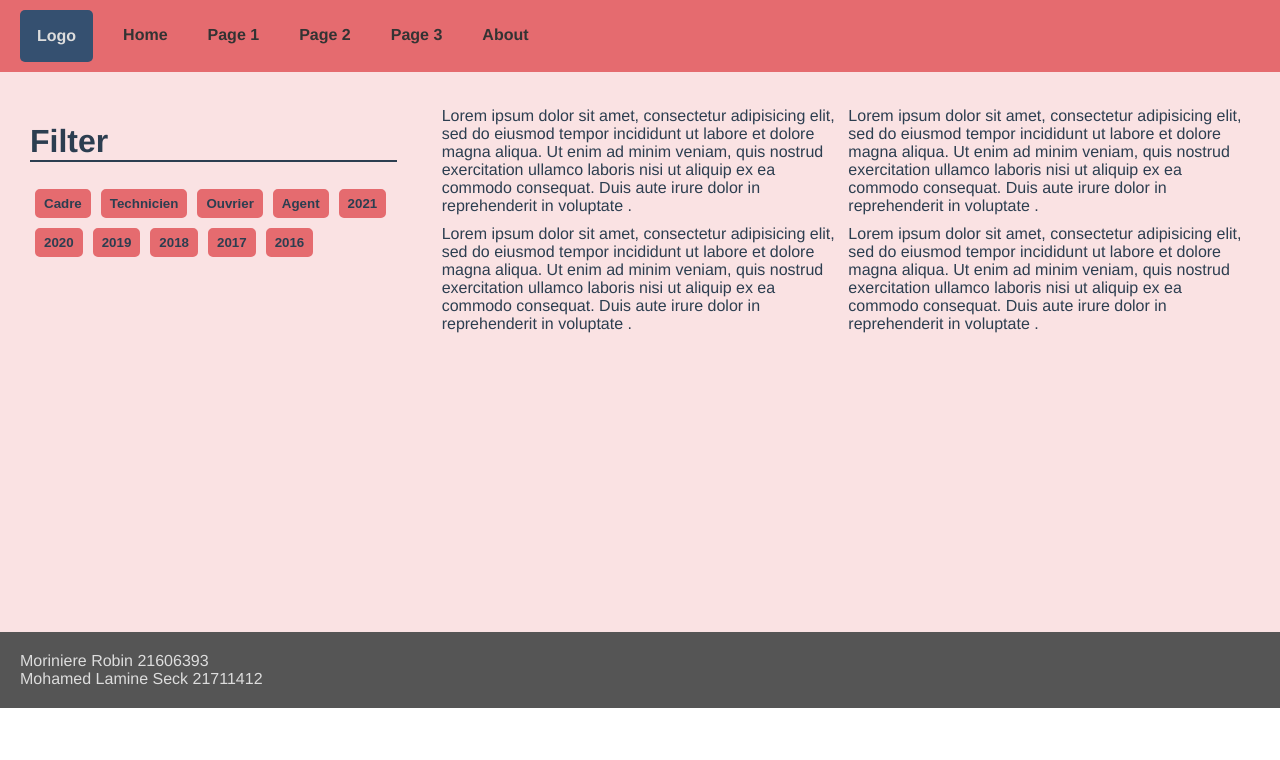
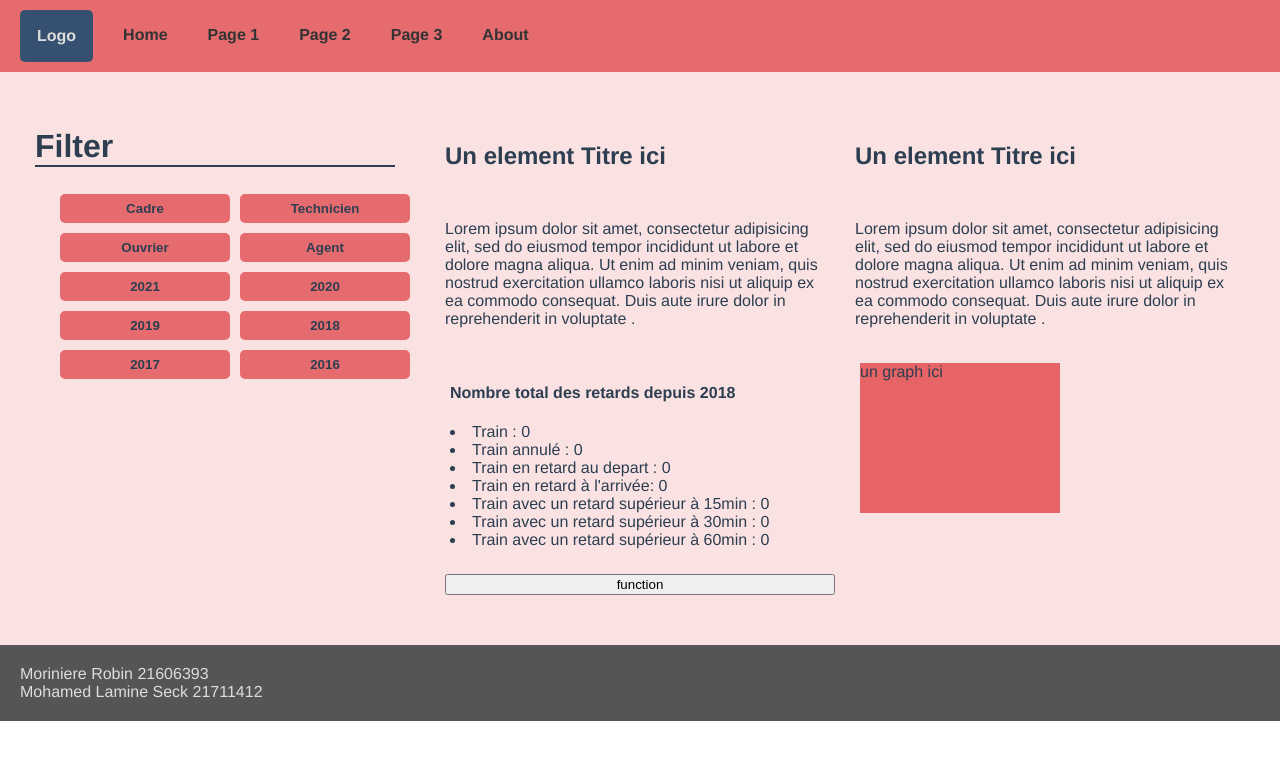
Before and after one commit to Powarox/Front-SncfDataviz, a Vue app: page / in a window 1280 px wide. Shown: the top 760 px of the page. Built offline with nearby package versions, Linux system fonts and the light colour scheme; no server answers.

Commit message:
Add visualisation home page

```diff
--- a/src/components/SlideBar.vue
+++ b/src/components/SlideBar.vue
@@ -1,5 +1,5 @@
 <template>
-    <div id="slideBar">
+    <div id="slide_bar">
         <h1>Filter</h1>
 
         <section class="btn">
@@ -7,7 +7,6 @@
             <button type="button" name="button">Technicien</button>
             <button type="button" name="button">Ouvrier</button>
             <button type="button" name="button">Agent</button>
-
             <button type="button" name="button">2021</button>
             <button type="button" name="button">2020</button>
             <button type="button" name="button">2019</button>
@@ -25,13 +24,20 @@
 </script>
 
 <style lang="css" scoped>
+    #slide_bar {
+         /* background: linear-gradient(45deg, #e66465, #9198e5); */
+    }
+
     h1 {
         border-bottom: 2px solid #2c3e50;
         margin-right: 40px;
     }
 
     .btn {
-        display:
+        display: grid;
+        grid-template-columns: 1fr 1fr;
+        padding: 0 5%;
+        /* background: linear-gradient(rgba(0, 0, 0, 0.7), rgba(0, 0, 0, 0.7)) */
     }
 
     .btn button {
--- a/src/views/Home.vue
+++ b/src/views/Home.vue
@@ -2,27 +2,40 @@
     <div id="home">
         <slidebar/>
 
-        <section>
-            <div class="">
+        <section class="content">
+            <section class="elem" id="elem1">
+                <h2>Un element Titre ici</h2>
+                <h2>Un element Titre ici</h2>
+            </section>
+
+            <section class="elem" id="elem2">
                 <p>Lorem ipsum dolor sit amet, consectetur adipisicing elit, sed do eiusmod tempor incididunt ut labore et dolore magna aliqua. Ut enim ad minim veniam, quis nostrud exercitation ullamco laboris nisi ut aliquip ex ea commodo consequat. Duis aute irure dolor in reprehenderit in voluptate .</p>
-            </div>
+                <p>Lorem ipsum dolor sit amet, consectetur adipisicing elit, sed do eiusmod tempor incididunt ut labore et dolore magna aliqua. Ut enim ad minim veniam, quis nostrud exercitation ullamco laboris nisi ut aliquip ex ea commodo consequat. Duis aute irure dolor in reprehenderit in voluptate .</p>
+            </section>
 
-            <div class="">
-                <p>Lorem ipsum dolor sit amet, consectetur adipisicing elit, sed do eiusmod tempor incididunt ut labore et dolore magna aliqua. Ut enim ad minim veniam, quis nostrud exercitation ullamco laboris nisi ut aliquip ex ea commodo consequat. Duis aute irure dolor in reprehenderit in voluptate .</p>
-            </div>
-
-            <div class="">
-                <p>Lorem ipsum dolor sit amet, consectetur adipisicing elit, sed do eiusmod tempor incididunt ut labore et dolore magna aliqua. Ut enim ad minim veniam, quis nostrud exercitation ullamco laboris nisi ut aliquip ex ea commodo consequat. Duis aute irure dolor in reprehenderit in voluptate .</p>
-            </div>
-
-            <div class="">
-                <p>Lorem ipsum dolor sit amet, consectetur adipisicing elit, sed do eiusmod tempor incididunt ut labore et dolore magna aliqua. Ut enim ad minim veniam, quis nostrud exercitation ullamco laboris nisi ut aliquip ex ea commodo consequat. Duis aute irure dolor in reprehenderit in voluptate .</p>
-            </div>
+            <section class="elem" id="elem3">
+                <div class="">
+                    <h4>Nombre total des retards depuis 2018</h4>
+                    <li>Train : {{ this.global_train }}</li>
+                    <li>Train annulé : {{ this.global_annulation }}</li>
+                    <li>Train en retard au depart : {{ this.nb_ret_dep }}</li>
+                    <li>Train en retard à l'arrivée: {{ this.nb_ret_arr }}</li>
+                    <li>Train avec un retard supérieur à 15min : {{ this.nb_ret_s15 }}</li>
+                    <li>Train avec un retard supérieur à 30min : {{ this.nb_ret_s30 }}</li>
+                    <li>Train avec un retard supérieur à 60min : {{ this.nb_ret_s60 }}</li>
+                </div>
+                <div id="graphs">
+                    <p>un graph ici</p>
+                </div>
+                <button @click="GlobalTrainLate()">function</button>
+                <div v-if="loading">Chargement ... Mouvement sociaux</div>
+            </section>
         </section>
     </div>
 </template>
 
 <script>
+    import axios from "axios";
     import Slidebar from "../components/SlideBar.vue";
 
     export default {
@@ -30,6 +43,127 @@
         components: {
             Slidebar
         },
+        data() {
+            return {
+                info: null,
+                errored: false,
+                loading: true,
+                data: [],
+
+                global_train: 0,
+                global_annulation: 0,
+                nb_ret_dep: 0,
+                nb_ret_arr: 0,
+                nb_ret_s15: 0,
+                nb_ret_s30: 0,
+                nb_ret_s60: 0,
+            }
+        },
+        methods: {
+            GlobalTrainLate(){
+                for(let res in this.data){
+                    this.global_train += this.data[res]['nb_train_prevu'];
+                    this.global_annulation += this.data[res]['nb_annulation'];
+                    this.nb_ret_dep += this.data[res]['nb_train_retard_depart'];
+                    this.nb_ret_arr += this.data[res]['nb_train_retard_arrivee'];
+                    this.nb_ret_s15 += this.data[res]['nb_train_retard_sup_15'];
+                    this.nb_ret_s30 += this.data[res]['nb_train_retard_sup_30'];
+                    this.nb_ret_s60 += this.data[res]['nb_train_retard_sup_60'];
+                }
+            }
+        },
+        mounted() {
+            axios
+                .get('https://data.sncf.com/api/records/1.0/search/?dataset=regularite-mensuelle-tgv-aqst&q=&rows=-1&sort=date')
+                .then(response => {
+                    let results = response.data.records;
+                    let newTab = {};
+                    let count = 0;
+                    let tmp = '';
+
+                    let duree_moyenne = 0;
+                    let nb_annulation = 0;
+                    let nb_train_prevu = 0;
+
+                    let nb_train_retard_depart = 0;
+                    let nb_train_retard_arrivee = 0;
+                    let nb_train_retard_sup_15 = 0;
+                    let nb_train_retard_sup_30 = 0;
+                    let nb_train_retard_sup_60 = 0;
+
+                    let retard_moyen_arrivee = 0;
+                    let retard_moyen_depart = 0;
+                    let retard_moyen_tous_trains_arrivee = 0;
+                    let retard_moyen_tous_trains_depart = 0;
+                    let retard_moyen_trains_retard_sup15 = 0;
+
+                    for(let res in results){
+                        let date = results[res].fields.date;
+                        if(tmp === date){
+                            count += 1;
+                            duree_moyenne += results[res].fields.duree_moyenne;
+                            nb_annulation += results[res].fields.nb_annulation;
+                            nb_train_prevu += results[res].fields.nb_train_prevu;
+
+                            nb_train_retard_depart += results[res].fields.nb_train_depart_retard;
+                            nb_train_retard_arrivee += results[res].fields.nb_train_retard_arrivee;
+                            nb_train_retard_sup_15 += results[res].fields.nb_train_retard_sup_15;
+                            nb_train_retard_sup_30 += results[res].fields.nb_train_retard_sup_30;
+                            nb_train_retard_sup_60 += results[res].fields.nb_train_retard_sup_60;
+
+                            retard_moyen_arrivee += results[res].fields.retard_moyen_arrivee;
+                            retard_moyen_depart += results[res].fields.retard_moyen_depart;
+                            retard_moyen_tous_trains_arrivee += results[res].fields.retard_moyen_tous_trains_arrivee;
+                            retard_moyen_tous_trains_depart += results[res].fields.retard_moyen_tous_trains_depart;
+                            retard_moyen_trains_retard_sup15 += results[res].fields.retard_moyen_trains_retard_sup15;
+                        }
+                        else {
+                            if(tmp !== ''){
+                                newTab[tmp] = {
+                                    'duree_moyenne' : duree_moyenne,
+                                    'nb_annulation' : nb_annulation,
+                                    'nb_train_prevu' : nb_train_prevu,
+                                    'nb_train_retard_depart' : nb_train_retard_depart,
+                                    'nb_train_retard_arrivee' : nb_train_retard_arrivee,
+                                    'nb_train_retard_sup_15' : nb_train_retard_sup_15,
+                                    'nb_train_retard_sup_30' : nb_train_retard_sup_30,
+                                    'nb_train_retard_sup_60' : nb_train_retard_sup_60,
+                                    'retard_moyen_arrivee' : (retard_moyen_arrivee / count),
+                                    'retard_moyen_depart' : (retard_moyen_depart / count),
+                                    'retard_moyen_tous_trains_arrivee' : (retard_moyen_tous_trains_arrivee / count),
+                                    'retard_moyen_tous_trains_depart' : (retard_moyen_tous_trains_depart / count),
+                                    'retard_moyen_trains_retard_sup15' : (retard_moyen_trains_retard_sup15 / count),
+                                }
+                                count = 0;
+                            }
+                            duree_moyenne = results[res].fields.duree_moyenne;
+                            nb_annulation = results[res].fields.nb_annulation;
+                            nb_train_prevu = results[res].fields.nb_train_prevu;
+
+                            nb_train_retard_depart = results[res].fields.nb_train_depart_retard;
+                            nb_train_retard_arrivee = results[res].fields.nb_train_retard_arrivee;
+                            nb_train_retard_sup_15 = results[res].fields.nb_train_retard_sup_15;
+                            nb_train_retard_sup_30 = results[res].fields.nb_train_retard_sup_30;
+                            nb_train_retard_sup_60 = results[res].fields.nb_train_retard_sup_60;
+
+                            retard_moyen_arrivee = results[res].fields.retard_moyen_arrivee;
+                            retard_moyen_depart = results[res].fields.retard_moyen_depart;
+                            retard_moyen_tous_trains_arrivee = results[res].fields.retard_moyen_tous_trains_arrivee;
+                            retard_moyen_tous_trains_depart = results[res].fields.retard_moyen_tous_trains_depart;
+                            retard_moyen_trains_retard_sup15 = results[res].fields.retard_moyen_trains_retard_sup15;
+                            tmp = date;
+                            count += 1;
+                        }
+                    }
+                    this.data = newTab;
+                    // console.log(newTab);
+                })
+                .catch(error => {
+                    console.log(error)
+                    this.errored = true
+                })
+                .finally(() => this.loading = false)
+        }
     }
 </script>
 
@@ -37,15 +171,31 @@
     #home {
         display: grid;
         grid-template-columns: 1fr 2fr;
+        grid-gap: 10px;
+        padding: 5px;
     }
 
     p {
         margin: 0;
     }
 
-    section {
+    .content {
+        display: grid;
+        grid-template-columns: 1fr;
+    }
+
+    .elem {
         display: grid;
         grid-template-columns: 1fr 1fr;
+        grid-gap: 20px;
+        margin: 15px 0;
+    }
+
+
+    #graphs {
+        width: 200px;
+        height: 150px;
+        background: #e66465;
     }
 
     section div {
--- a/src/views/Page2.vue
+++ b/src/views/Page2.vue
@@ -6,9 +6,10 @@
             <div v-if="loading3">Chargement ... Liste des chatiers</div>
             <div v-if="loading4">Chargement ... Regularité Mensuelle</div>
             <button @click="test()">test</button>
-            <!-- <p>{{ this.data1 }}</p> -->
-            <!-- <p>{{ this.data2 }}</p> -->
-            <!-- <p>{{ this.data3 }}</p> -->
+            <!-- <p>{{ this.data1 }}</p><br> -->
+            <!-- <p>{{ this.data2 }}</p><br> -->
+            <!-- <p>{{ this.data3 }}</p><br> -->
+            <p>{{ this.data4 }}</p><br>
         </section>
     </div>
 </template>
```
Also changed, not shown: src/test/Carte2/app.css (+2 -2 lines).
